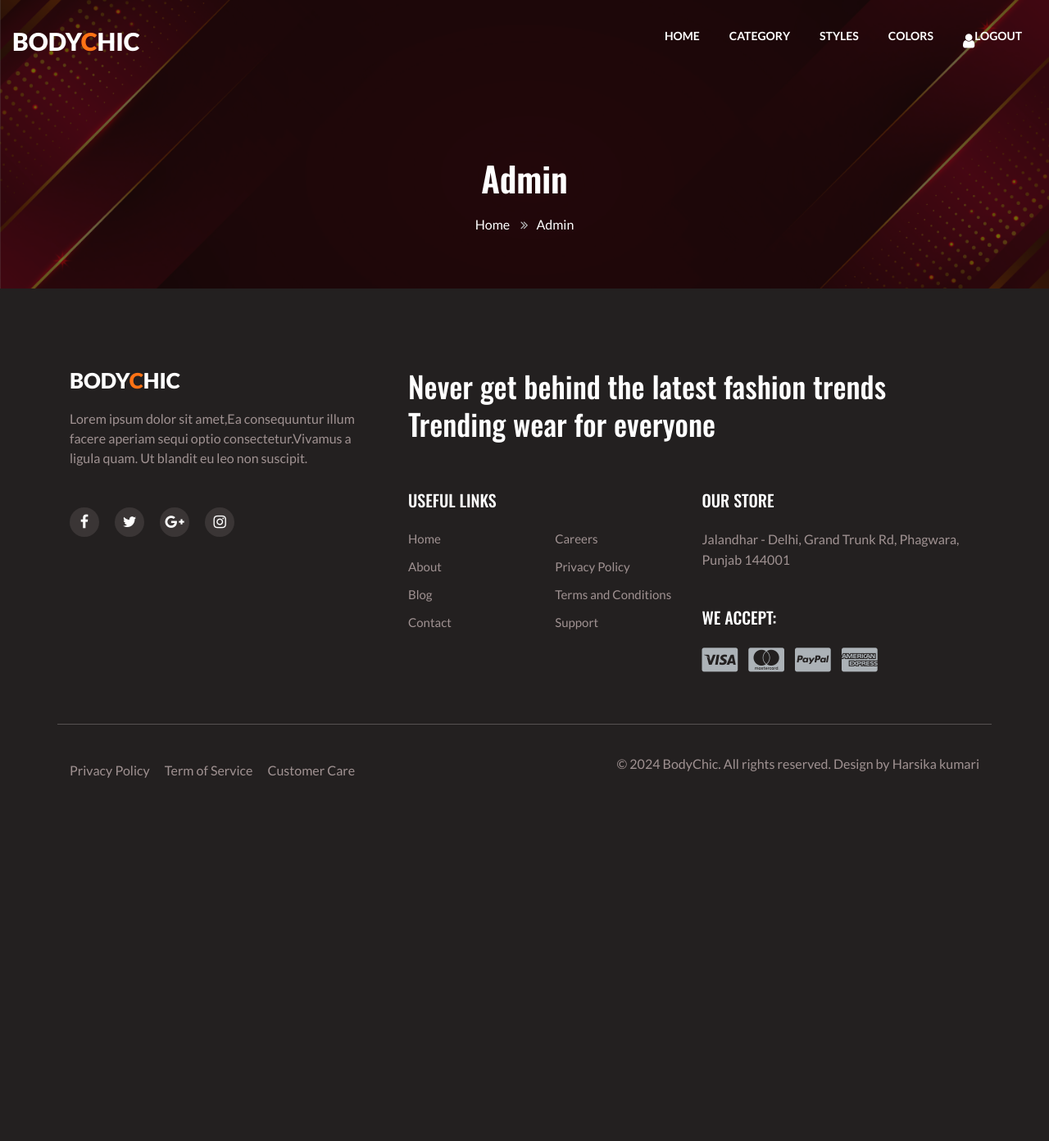
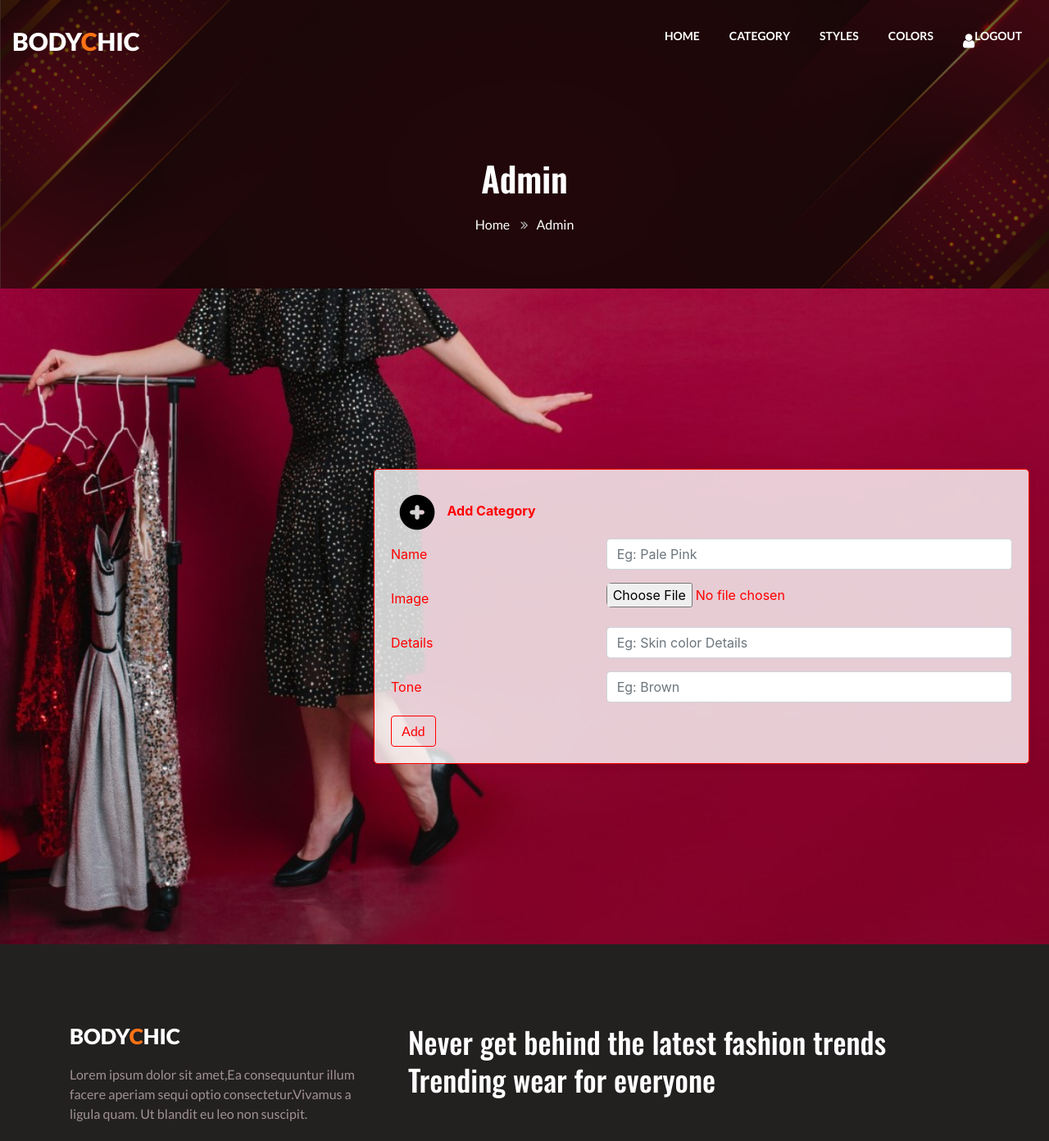
Before and after one commit to HarsikaKumari/BodyChic, a PHP site: page /colors.php in a window 1280 px wide. Shown: the top 1392 px of the page at 82% size. Before the commit the page ends 949 px from the top, so only its background shows below. Run offline with PHP 8.4, Linux system fonts and the light colour scheme; some libraries are stand-ins or nearby versions.

Commit message:
feat(admin): add Feature for adding styles in database

```diff
--- a/colors.php
+++ b/colors.php
@@ -2,7 +2,58 @@
 include("admin_header.php")
 ?>
 
+<!-- form Styling -->
+<style>
+    .form_div {
+        background-image: url('./assets/images/formCategory.jpg');
+        background-size: cover;
+        background-repeat: no-repeat;
+        background-position: center;
+        color: red;
+        height: 100vh;
+        display: flex;
+        justify-content: flex-end;
+        align-items: center;
+    }
 
+    .form-container {
+        padding: 20px;
+        margin-left: 30%;
+        border: 1px solid red;
+        border-radius: 5px;
+        background-color: rgba(255, 255, 255, 0.8);
+        box-shadow: 0 0 10px rgba(0, 0, 0, 0.1);
+        width: 100%;
+        max-width: 800px;
+    }
+
+    .form-group label {
+        color: red;
+    }
+
+    .btn-outline-dark {
+        color: red;
+        border-color: red;
+    }
+
+    .btn-outline-dark:hover {
+        background-color: red;
+        color: white;
+    }
+
+    @media (max-width: 768px) {
+        body {
+            justify-content: center;
+        }
+
+        .form-container {
+            margin: 20px;
+            width: auto;
+        }
+    }
+</style>
+
+<!-- breadcrumb section -->
 <div class="breadcrumb-contentnhy">
     <div class="container">
         <nav aria-label="breadcrumb">
@@ -16,8 +67,107 @@ include("admin_header.php")
         </nav>
     </div>
 </div>
+</section>
+
+<!-- Form for add category -->
+<div class="p-4 form_div">
+
+    <div class="form-container">
+
+        <div class="header-container">
+            <img src="./assets/images/addIcon.png" alt="addIcon">
+            <strong>Add Category</strong>
+        </div>
+
+        <form action="colors.php" method="post" enctype="multipart/form-data">
+            <div class="form-group row">
+                <label for="name" class="col-sm-4 col-form-label">Name</label>
+                <div class="col-sm-8">
+                    <input type="text" class="form-control" id="name" name="name" placeholder="Eg: Pale Pink">
+                </div>
+            </div>
+            <div class="form-group row">
+                <label for="image" class="col-sm-4 col-form-label">Image</label>
+                <div class="col-sm-8">
+                    <input type="file" class="form-control-file" id="image" name="image">
+                </div>
+            </div>
+            <div class="form-group row">
+                <label for="details" class="col-sm-4 col-form-label">Details</label>
+                <div class="col-sm-8">
+                    <input type="text" class="form-control" id="details" name="details" placeholder="Eg: Skin color Details">
+                </div>
+            </div>
+            <div class="form-group row">
+                <label for="tone" class="col-sm-4 col-form-label">Tone</label>
+                <div class="col-sm-8">
+                    <input type="text" class="form-control" id="tone" name="tone" placeholder="Eg: Brown">
+                </div>
+            </div>
+            <button type="submit" name="submit" class="btn btn-outline-dark">Add</button>
+        </form>
+    </div>
 </div>
-</section>
+
+<!-- inserting data in database -->
+<?php
+if (isset($_POST["submit"])) {
+    $name = $_POST["name"];
+    $image = $_FILES["image"];
+    $details = $_POST["details"];
+    $tone = $_POST["tone"];
+    // print_r($image);
+
+    $image_name = $image["name"];
+    $image_path = $image["tmp_name"];
+    $image_new_name = rand() . $image_name;
+
+    move_uploaded_file($image_path, "color_images/" . $image_new_name);
+
+    include("config.php");
+
+    $query = "INSERT INTO `colors`(`name`, `image`, `details`, `tone`) VALUES('$name', '$image_new_name', '$details', '$tone') ";
+    $result = mysqli_query($connect, $query);
+
+    if ($result) {
+?>
+        <div class="alert alert-warning alert-dismissible fade show" role="alert">
+            <strong>Color Added</strong>
+            <button type="button" class="close" data-dismiss="alert" aria-label="Close">
+                <span aria-hidden="true">&times;</span>
+            </button>
+        </div>
+    <?php
+    } else {
+    ?>
+        <div class="alert alert-warning alert-dismissible fade show" role="alert">
+            <strong>Color Not Added Try Again Later!</strong>
+            <button type="button" class="close" data-dismiss="alert" aria-label="Close">
+                <span aria-hidden="true">&times;</span>
+            </button>
+        </div>
+<?php
+    }
+}
+?>
+<!-- accessing data from database -->
+<?php
+$s_no = 1;
+?>
+
+<?php
+if (isset($_GET["msg"])) {
+?>
+    <div class="alert alert-warning alert-dismissible fade show" role="alert">
+        <strong><?php echo $_GET['msg'] ?></strong>
+        <button type="button" class="close" data-dismiss="alert" aria-label="Close">
+            <span aria-hidden="true">&times;</span>
+        </button>
+    </div>
+<?php
+}
+
+?>
 
 <?php
 include("footer.php");
```
Also changed, not shown: assets/images/pinkColor.png (added), color_images/1259797890pinkColor.png (added), color_images/2136531622banner1.jpg (added).
